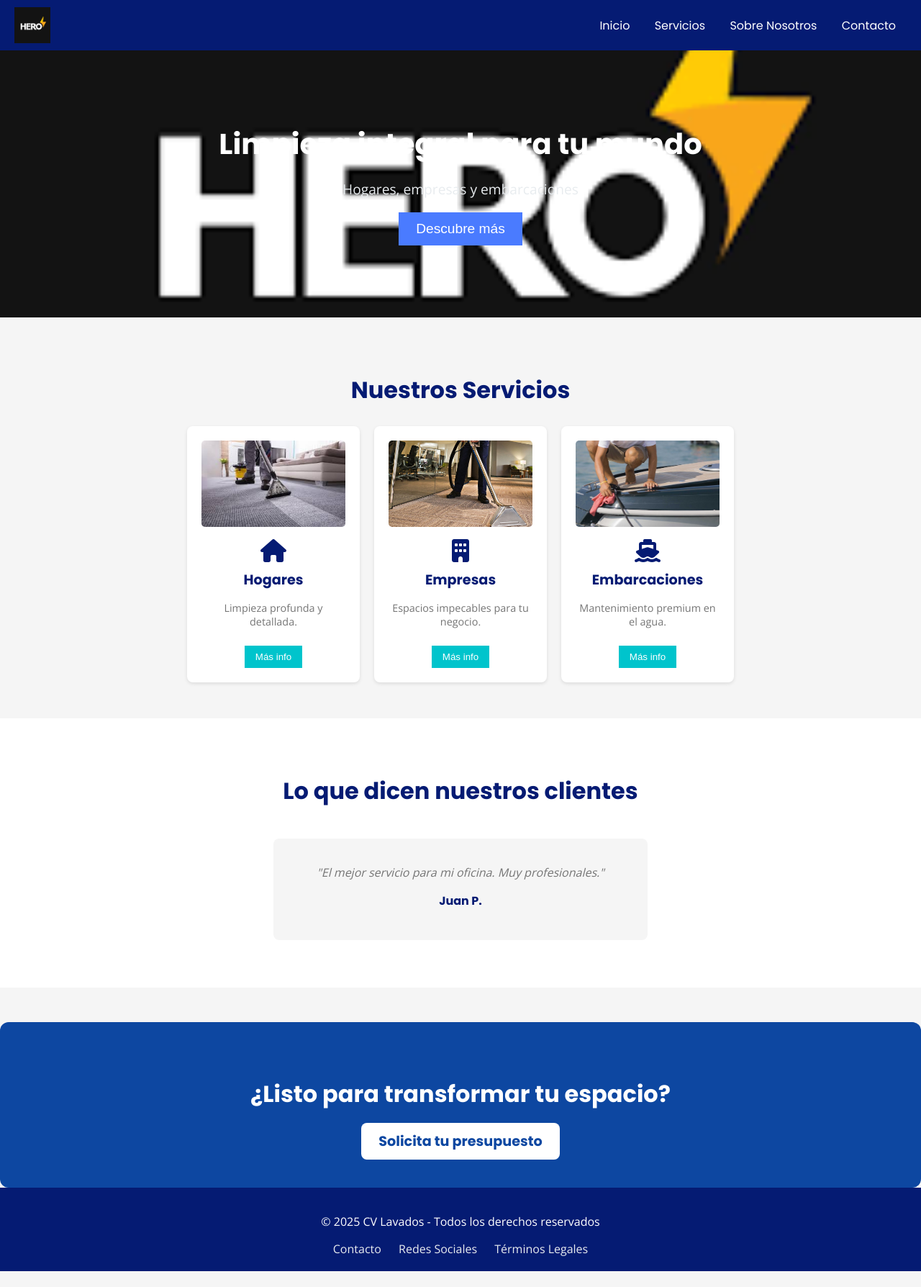
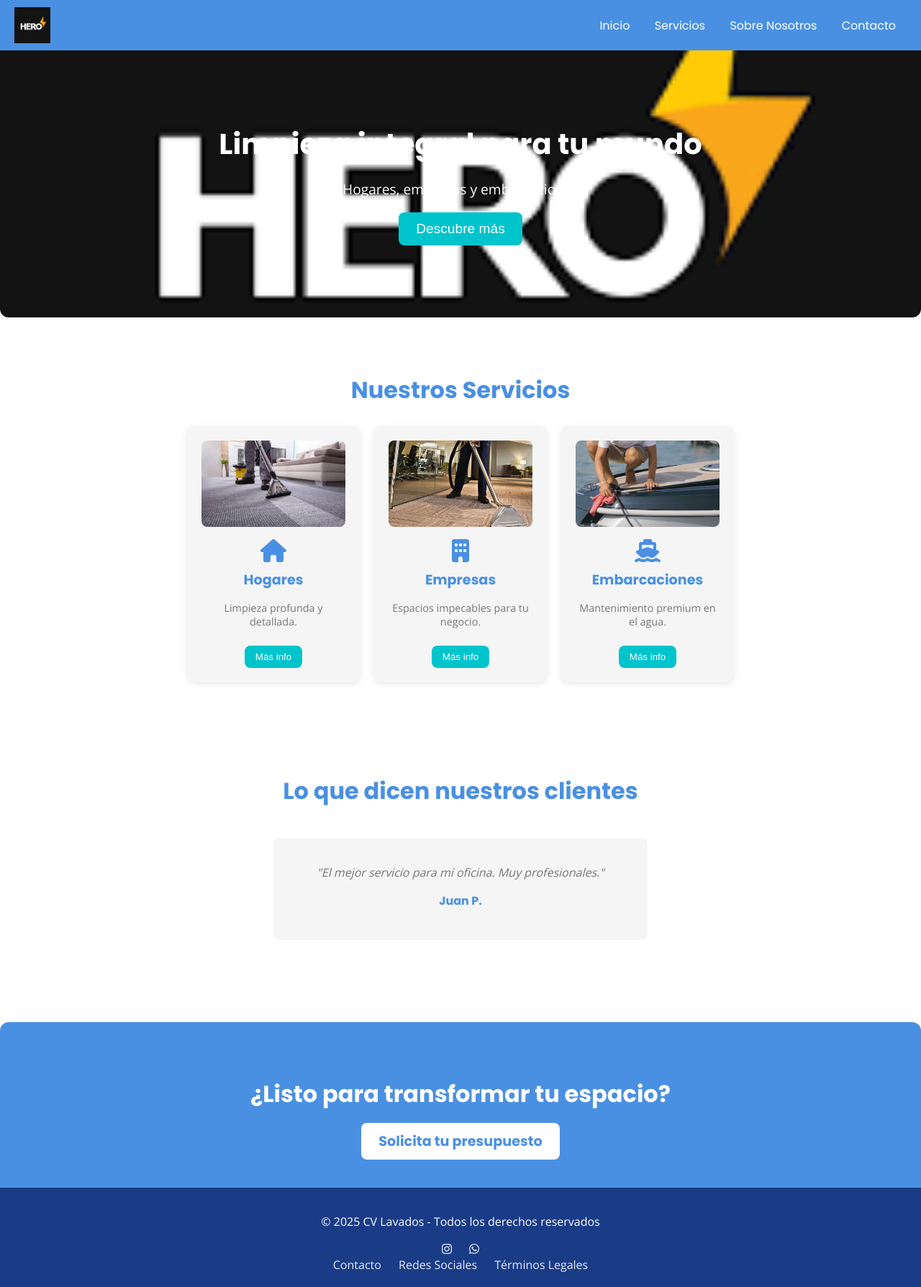
Before and after one commit to WDR-SoftwareFactory/CV-lavados-website, a Jekyll site: the page built from cv-lavados/index.md, in a window 1280 px wide. Shown: the whole page at 72% size. Built offline with Jekyll 4.4.1, drawn with Linux system fonts in a browser that asks for light colours; before the commit the page ends 1766 px from its top, so only the background shows below that.

Commit message:
Enhance CV Lavados website with footer updates and improved SEO
- Updated footer in multiple HTML files to include social media links and improved accessibility.
- Revised meta descriptions and keywords for better SEO performance across site pages.
- Added favicon link to enhance branding.
- Implemented JavaScript sliders for works and testimonials for dynamic content display.
- Adjusted CSS for improved styling and responsiveness.

```diff
--- a/cv-lavados/_includes/footer.html
+++ b/cv-lavados/_includes/footer.html
@@ -1,6 +1,10 @@
 <footer>
-    <p>© 2025 CV Lavados - Todos los derechos reservados</p>
-    <a href="#contacto">Contacto</a>
-    <a href="#redes">Redes Sociales</a>
-    <a href="#terminos">Términos Legales</a>
-  </footer>
+  <p>© 2025 CV Lavados - Todos los derechos reservados</p>
+  <div>
+    <a href="https://www.instagram.com/lavadoscv/" target="_blank" aria-label="Instagram de CV Lavados"><i class="fab fa-instagram"></i></a>
+    <a href="https://wa.me/5491123456789" target="_blank" aria-label="WhatsApp de CV Lavados"><i class="fab fa-whatsapp"></i></a>
+  </div>
+  <a href="/contacto">Contacto</a>
+  <a href="#redes">Redes Sociales</a>
+  <a href="#terminos">Términos Legales</a>
+</footer>
--- a/cv-lavados/_layouts/default.html
+++ b/cv-lavados/_layouts/default.html
@@ -3,24 +3,26 @@
 <head>
   <meta charset="UTF-8">
   <meta name="viewport" content="width=device-width, initial-scale=1.0">
-  <meta name="description" content="CV Lavados ofrece servicios de limpieza integral para hogares, empresas y embarcaciones. Calidad y profesionalismo garantizados.">
-  <meta name="keywords" content="limpieza, hogares, empresas, embarcaciones, CV Lavados, servicios profesionales">
+  <meta name="description" content="CV Lavados - Servicios de limpieza profesional en Buenos Aires. Lavado de alfombras, tapizados, finales de obra y más para hogares, empresas y embarcaciones.">
+  <meta name="keywords" content="limpieza profesional, lavado de alfombras, tapizados, limpieza de oficinas, finales de obra, limpieza de embarcaciones, Buenos Aires, CV Lavados">
   <meta name="author" content="CV Lavados">
+  <meta name="robots" content="index, follow">
   <title>{{ page.title }} - CV Lavados</title>
   <link rel="preconnect" href="https://fonts.googleapis.com">
   <link rel="preconnect" href="https://fonts.gstatic.com" crossorigin>
   <link href="https://fonts.googleapis.com/css2?family=Open+Sans:wght@400;700&family=Poppins:wght@400;500;700&display=swap" rel="stylesheet">
   <link rel="stylesheet" href="https://cdnjs.cloudflare.com/ajax/libs/font-awesome/6.0.0/css/all.min.css">
   <link rel="stylesheet" href="{{ '/assets/css/main.css' | relative_url }}">
+  <link rel="icon" href="{{ '/assets/images/cv.png' | relative_url }}">
 </head>
 <body>
   {% include header.html %}
   {{ content }}
   {% include footer.html %}
-  <button id="topBtn">↑</button>
+  <button id="topBtn" aria-label="Volver al inicio">↑</button>
   <script>
-    // Animaciones al hacer scroll
     document.addEventListener("DOMContentLoaded", function () {
+      // Animaciones al hacer scroll
       const fadeElems = document.querySelectorAll(".fade-in-up");
       const observer = new IntersectionObserver(entries => {
         entries.forEach(entry => {
--- a/cv-lavados/assets/css/main.css
+++ b/cv-lavados/assets/css/main.css
@@ -1,11 +1,11 @@
 body {
   margin: 0;
   font-family: "Poppins", sans-serif;
-  background: #f5f5f5;
-  color: #051b73;
+  background: #ffffff;
+  color: #4a90e2;
 }
 header {
-  background: #051b73;
+  background: #4a90e2;
   padding: 10px 20px;
   display: flex;
   justify-content: space-between;
@@ -22,14 +22,15 @@ nav a {
   transition: color 0.3s;
 }
 nav a:hover {
-  color: #4a7bff;
+  color: #ffffff;
+  opacity: 0.8;
 }
 nav a::after {
   content: "";
   position: absolute;
   width: 0;
   height: 2px;
-  background: #00c4cc;
+  background: #ffffff;
   bottom: -5px;
   left: 0;
   transition: width 0.3s;
@@ -42,6 +43,7 @@ nav a:hover::after {
   padding: 100px 20px;
   text-align: center;
   color: #ffffff;
+  border-radius: 0 0 12px 12px;
 }
 .hero h1 {
   font-size: 2.5em;
@@ -49,11 +51,11 @@ nav a:hover::after {
 }
 .hero p {
   font-family: "Open Sans", sans-serif;
-  color: #e8ecef;
+  color: #ffffff;
   font-size: 1.2em;
 }
 .hero button {
-  background: #4a7bff;
+  background: #00c4cc;
   color: #ffffff;
   border: none;
   padding: 12px 24px;
@@ -62,18 +64,20 @@ nav a:hover::after {
   transition:
     background 0.3s,
     transform 0.3s;
+  border-radius: 8px;
 }
 .hero button:hover {
-  background: #00c4cc;
+  background: #4a90e2;
   transform: scale(1.05);
 }
 .services {
   padding: 50px 20px;
   text-align: center;
-  background: #f5f5f5;
+  background: #ffffff;
 }
 .services h2 {
   font-size: 2em;
+  color: #4a90e2;
 }
 .service-grid {
   display: flex;
@@ -82,11 +86,11 @@ nav a:hover::after {
   flex-wrap: wrap;
 }
 .service-card {
-  background: #ffffff;
+  background: #f5f5f5;
   padding: 20px;
   width: 200px;
-  box-shadow: 0 2px 5px rgba(0, 0, 0, 0.1);
-  border-radius: 8px;
+  box-shadow: 0 2px 10px rgba(0, 0, 0, 0.1);
+  border-radius: 12px;
   transition: transform 0.3s;
 }
 .service-card:hover {
@@ -96,7 +100,7 @@ nav a:hover::after {
   width: 100%;
   height: 120px;
   object-fit: cover;
-  border-radius: 5px;
+  border-radius: 8px;
   margin-bottom: 10px;
   transition: transform 0.3s ease-in-out;
 }
@@ -105,13 +109,14 @@ nav a:hover::after {
 }
 .service-card i {
   font-size: 2em;
-  color: #051b73;
+  color: #4a90e2;
   display: block;
   margin-bottom: 10px;
 }
 .service-card h3 {
   font-size: 1.2em;
   margin: 10px 0;
+  color: #4a90e2;
 }
 .service-card p {
   font-family: "Open Sans", sans-serif;
@@ -128,14 +133,49 @@ nav a:hover::after {
   transition:
     background 0.3s,
     transform 0.3s;
+  border-radius: 8px;
 }
-.service-card button:hover {
-  background: #4a7bff;
-  transform: scale(1.05);
-}
+
 .service-card button a {
   text-decoration: none;
   color: #ffffff;
+}
+
+.service-card button:hover {
+  background: #4a90e2;
+  transform: scale(1.05);
+}
+.works {
+  padding: 50px 20px;
+  text-align: center;
+  background: #f5f5f5;
+}
+.works h2 {
+  font-size: 2em;
+  color: #4a90e2;
+}
+.work-slider {
+  position: relative;
+  max-width: 600px;
+  margin: 0 auto;
+  overflow: hidden;
+}
+.work-slider img {
+  width: 100%;
+  height: 300px;
+  object-fit: cover;
+  border-radius: 12px;
+  display: none;
+  transition: opacity 0.5s ease-in-out;
+}
+.work-slider img.active {
+  display: block;
+  opacity: 1;
+}
+.work-slider p {
+  font-family: "Open Sans", sans-serif;
+  color: #757575;
+  margin-top: 10px;
 }
 .testimonials {
   padding: 50px 20px;
@@ -144,6 +184,7 @@ nav a:hover::after {
 }
 .testimonials h2 {
   font-size: 2em;
+  color: #4a90e2;
 }
 .testimonial-slider {
   position: relative;
@@ -168,23 +209,23 @@ nav a:hover::after {
 .testimonial-slider h4 {
   margin-top: 10px;
   font-family: "Poppins", sans-serif;
-  color: #051b73;
+  color: #4a90e2;
   font-style: normal;
 }
 .cta-section {
   padding: 50px 20px;
   text-align: center;
-  background: #0d47a1;
+  background: #4a90e2;
   color: #ffffff;
   margin-top: 3em;
-  border-radius: 12px;
+  border-radius: 12px 12px 0 0;
 }
 .cta-section h2 {
   font-size: 2em;
 }
 .cta-section a {
   background: #ffffff;
-  color: #0d47a1;
+  color: #4a90e2;
   padding: 12px 24px;
   font-size: 1.2em;
   text-decoration: none;
@@ -201,9 +242,11 @@ nav a:hover::after {
 .contact {
   padding: 50px 20px;
   text-align: center;
+  background: #ffffff;
 }
 .contact h2 {
   font-size: 2em;
+  color: #4a90e2;
 }
 .contact form {
   max-width: 500px;
@@ -233,13 +276,27 @@ nav a:hover::after {
   transition:
     background 0.3s,
     transform 0.3s;
+  border-radius: 8px;
 }
 .contact button:hover {
-  background: #4a7bff;
+  background: #4a90e2;
   transform: scale(1.05);
 }
+.contact .whatsapp-btn {
+  background: #25d366;
+  color: #ffffff;
+  padding: 12px 24px;
+  text-decoration: none;
+  border-radius: 8px;
+  margin-top: 10px;
+  display: inline-block;
+  transition: background 0.3s;
+}
+.contact .whatsapp-btn:hover {
+  background: #1da851;
+}
 footer {
-  background: #051b73;
+  background: #1a3c87;
   color: #ffffff;
   text-align: center;
   padding: 20px;
@@ -268,7 +325,7 @@ footer a:hover {
   transition: background 0.3s;
 }
 #topBtn:hover {
-  background: #4a7bff;
+  background: #4a90e2;
 }
 .fade-in-up {
   opacity: 0;
@@ -281,6 +338,7 @@ footer a:hover {
 }
 @media (max-width: 768px) {
   .service-grid,
+  .work-slider,
   .testimonial-slider {
     flex-direction: column;
     align-items: center;
@@ -298,6 +356,9 @@ footer a:hover {
     width: 100%;
     max-width: 300px;
   }
+  .work-slider img {
+    height: 200px;
+  }
   .testimonial-slider blockquote {
     font-size: 0.9em;
   }
```
Also changed, not shown: other parts of cv-lavados/_layouts/default.html (+23 -6 lines), diseño-ux-ui.md (added, +61 -0 lines), cv-lavados/assets/images/cv.png (added), 5 other files.
